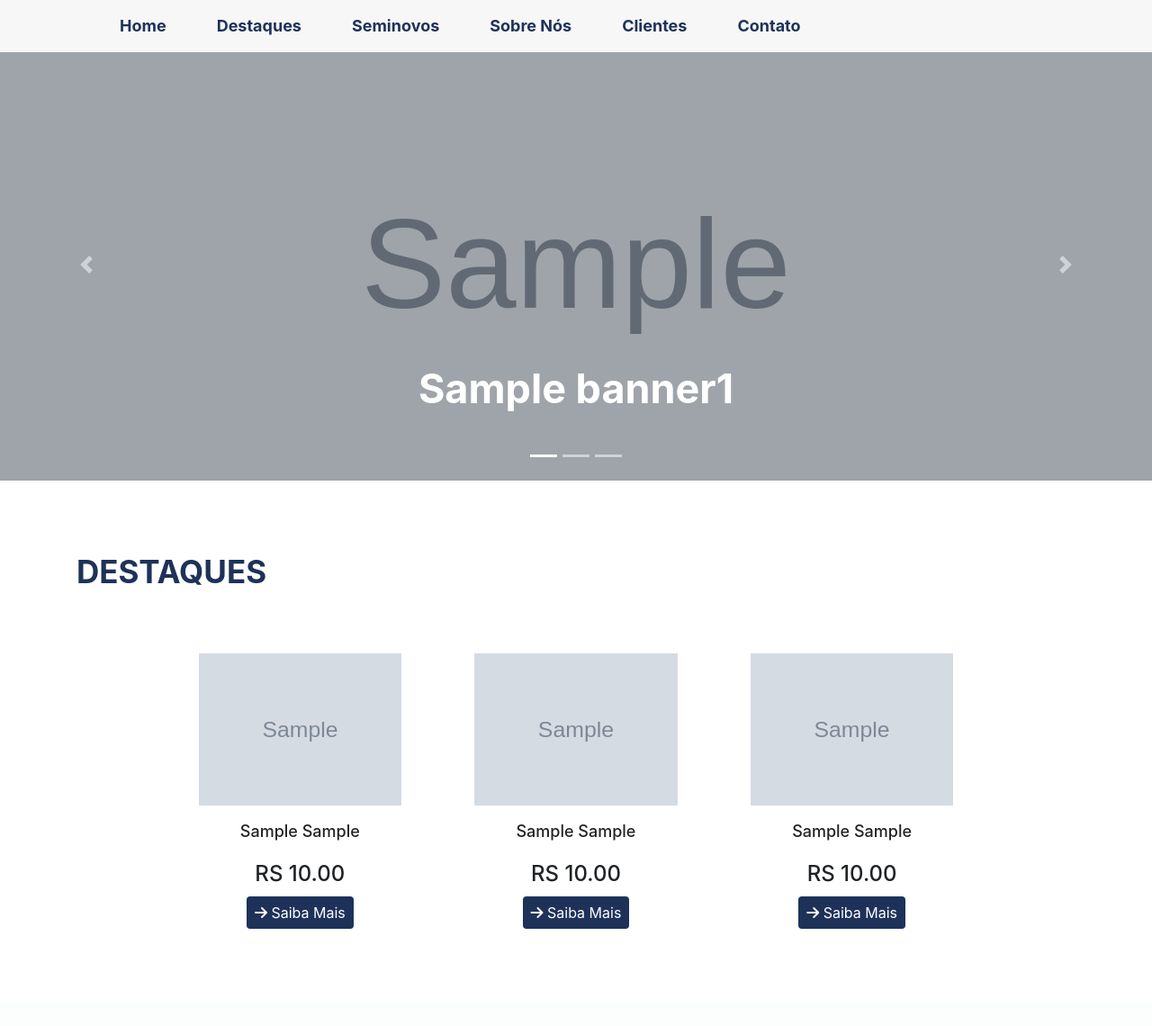
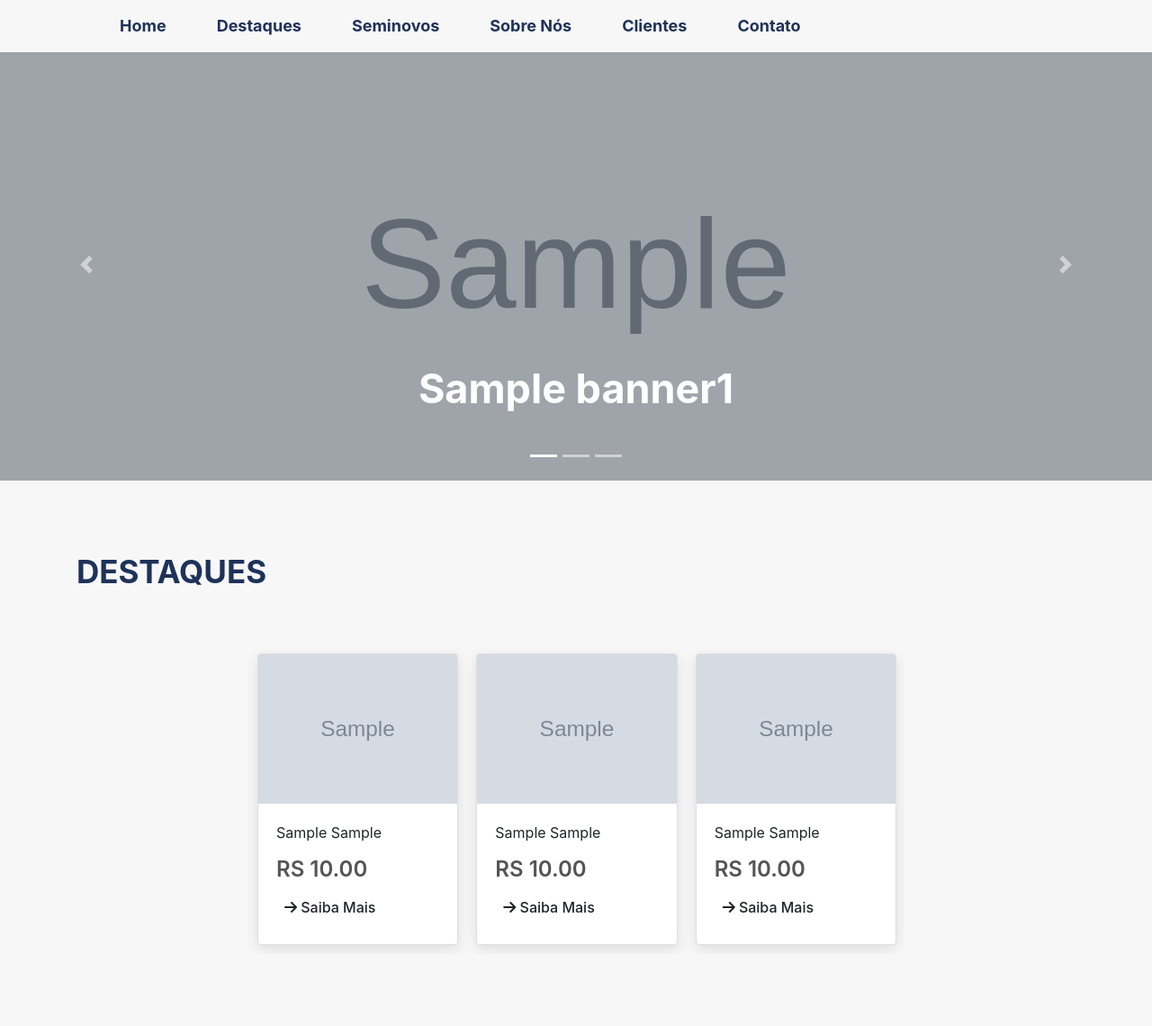
Before and after one commit to luanaAlm/Concessionaria, a Django app: page / in a window 1280 px wide. Shown: the part 96-1236 px from the top of the page at 90% size. Before the commit the page ends 1128 px from the top, so only its background shows below. Run offline with Django 3.2, Linux system fonts and the light colour scheme; tables that the repository leaves empty hold one stand-in row (values such as "Sample post"); grey boxes marked "Sample" are stand-in pictures; some libraries are stand-ins or nearby versions.

Commit message:
Alteração dos destaques

```diff
--- a/core/templates/index.html
+++ b/core/templates/index.html
@@ -62,21 +62,23 @@
                     <h2>Destaques</h2>
                 </div>
             </div>
-            <div class="col-10 owl-carousel destaques-carousel">
+            <div class="col-8 owl-carousel destaques-carousel">
                 {% for i in destaques %}
-                    <div class="destaques-item">
-                        <div class="img-box">
-                            <img class="img-fluid" src="{{i.imagem1}}" loading="lazy" alt="{{i.title}}">
+                <div class="destaque-item" data-aos="fade-up">
+                    <div class="card box-shadow">
+                        <img class="card-img-top" src="{{i.imagem1}}" loading="lazy" alt="{{i.title}}">
+                        <div class="card-body">
+                            <p>{{i.marca}} {{i.Modelo}}</p>
+                            <h3>RS {{i.valor}}</h3>
+                            <div class="d-flex justify-content-between align-items-center">
+                                <a class="btn" href="">
+                                    <i class="fa fa-arrow-right" aria-hidden="true"></i>
+                                    Saiba Mais
+                                </a>
+                            </div>
                         </div>
-                        <p>{{i.marca}} {{i.Modelo}}</p>
-                        <h3>RS {{i.valor}}</h3>
-
-                            <a class="button btn" href="">
-                                <i class="fa fa-arrow-right" aria-hidden="true"></i>
-                                Saiba Mais
-                            </a>
-
                     </div>
+                </div>
                 {% endfor %}
             </div>
         </div>
--- a/static/css/style.css
+++ b/static/css/style.css
@@ -216,70 +216,20 @@ ul {
 /*-------------------------------------------------- */
 /* Destaques
 -------------------------------------------------- */
-.destaques-item {
-  /* margin: 5px;
-  padding: 5px; */
-  /* box-shadow: var(--shadow-black-100); */
-  /* border-radius: 10px; */
-  text-align: center;
+.destaques {
+  background-color: var(--block-100);
 }
-.destaques-item .img-box {
-  height: auto;
-  width: 80%;
-  display: inline-block;
-  /* margin-bottom: 50px; */
+.destaque-item {
+  padding: 10px;
 }
-.destaques-item img {
-  /* border-radius: 50%; */
-  width: 100%;
-  padding: 10px;
-  object-fit: cover;
-}
-.destaques-item p {
-  font-size: 18px;
-  margin: 0 0 20px;
-  color: var(--block-900);
-  line-height: 26px;
-  font-weight: 500;
-  text-transform: capitalize;
-}
-.destaques-item h3 {
-  font-size: 24px;
-  color: var(--block-900);
-  font-weight: 500px;
-  margin: 0 0 5px;
-  text-transform: capitalize;
-  padding-bottom: 5px;
-}
-.destaques-item .btn {
-  background-color: var(--main-color);
-  font-size: 16px;
-  text-transform: capitalize;
-  transition: all 0.5s ease;
-  font-weight: 400;
-  color: var(--block-000);
-  padding: 5px 8px;
-}
-.destaques-item .btn:hover {
-  color: #ffffff;
-  background-color: var(--main-color);
-}
-/* .destaques img {
-  max-width: 100%;
-  object-fit: scale-down;
-} */
-
-/* .destaques-item .destaques-img-box {
-
-} */
-/* .destaques {
-  background-color: var(--block-100);
-} */
 .card {
   border: none;
   border-radius: none;
   box-shadow: var(--shadow-black-100);
   border-width: 15px;
+}
+.card img {
+  object-fit: cover !important;
 }
 .card-body h3 {
   font-weight: 600;
@@ -295,17 +245,18 @@ ul {
   /* margin: 0 0 30px; */
   line-height: 26px;
 }
-/* .texto {
-  position: absolute;
-  background-color: var(--color-2);
-  color: #fff;
-  text-align: center;
-  top: 10px;
-  width: 150px;
-  line-height: 30px;
-  height: 30px;
-} */
-
+.card-body .btn {
+  font-size: 16px;
+  text-transform: capitalize;
+  transition: all 0.5s ease;
+  font-weight: 500;
+  color: var(--bg-dark);
+  padding: 8px 8px;
+}
+.card-body .btn:hover {
+  color: var(--main-color);
+  /* background-color: var(--color-3); */
+}
 /*--------------------------------------------------------------
 # Responsividade
 --------------------------------------------------------------*/
```
